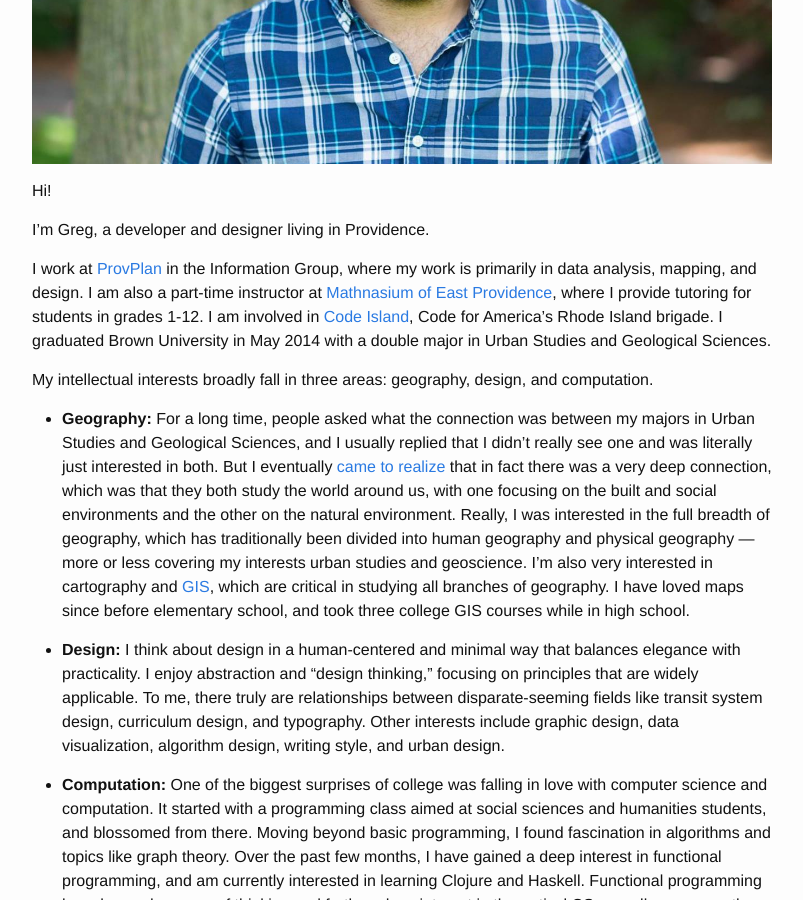
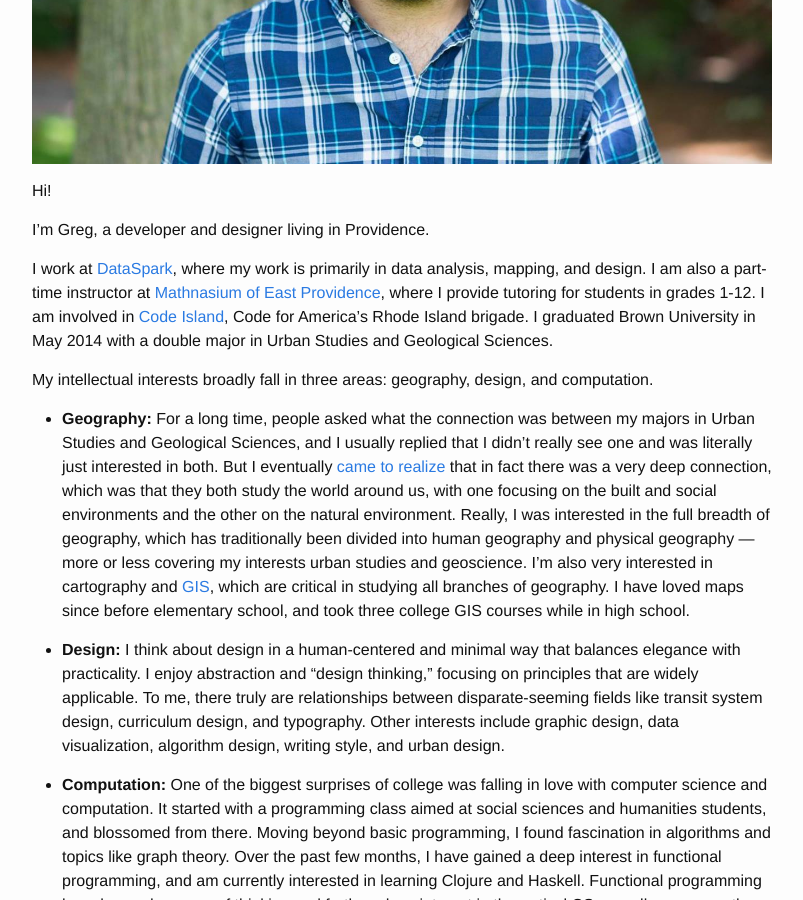
Before and after one commit to gregjd/gregjd.github.io, a Jekyll site: the page built from about/index.md, in a window 1280 px wide and 900 px high, scrolled down 492 px. Shown: the whole window, without its empty margins (238-1041 px from the left). Built offline with Jekyll 4.4.1, drawn with Linux system fonts in a browser that asks for light colours; Markdown is read by kramdown in place of the engine named in the settings.

Commit message:
Replace ProvPlan with DataSpark
Necessary because ProvPlan's Information Group was renamed to DataSpark (and there's a new URL)

```diff
--- a/about/index.md
+++ b/about/index.md
@@ -12,7 +12,7 @@ Hi!
 
 I'm Greg, a developer and designer living in Providence.
 
-I work at [ProvPlan](http://provplan.org/) in the Information Group, where my work is primarily in data analysis, mapping, and design. I am also a part-time instructor at [Mathnasium of East Providence](http://www.mathnasium.com/eastprovidence), where I provide tutoring for students in grades 1-12. I am involved in [Code Island](http://code-island.org/), Code for America's Rhode Island brigade. I graduated Brown University in May 2014 with a double major in Urban Studies and Geological Sciences.
+I work at [DataSpark](http://datasparkri.org/), where my work is primarily in data analysis, mapping, and design. I am also a part-time instructor at [Mathnasium of East Providence](http://www.mathnasium.com/eastprovidence), where I provide tutoring for students in grades 1-12. I am involved in [Code Island](http://code-island.org/), Code for America's Rhode Island brigade. I graduated Brown University in May 2014 with a double major in Urban Studies and Geological Sciences.
 
 My intellectual interests broadly fall in three areas: geography, design, and computation.
 
```
